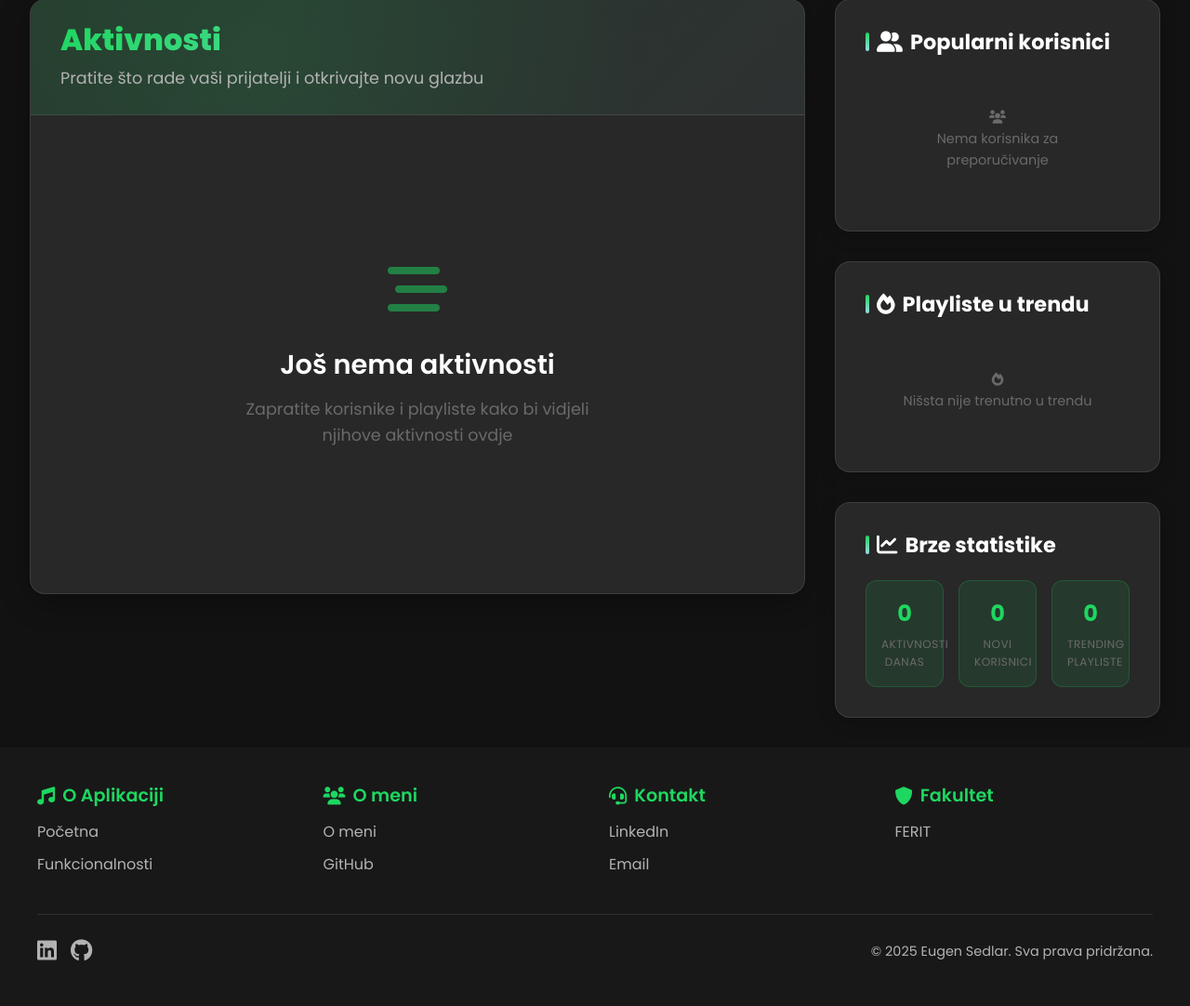
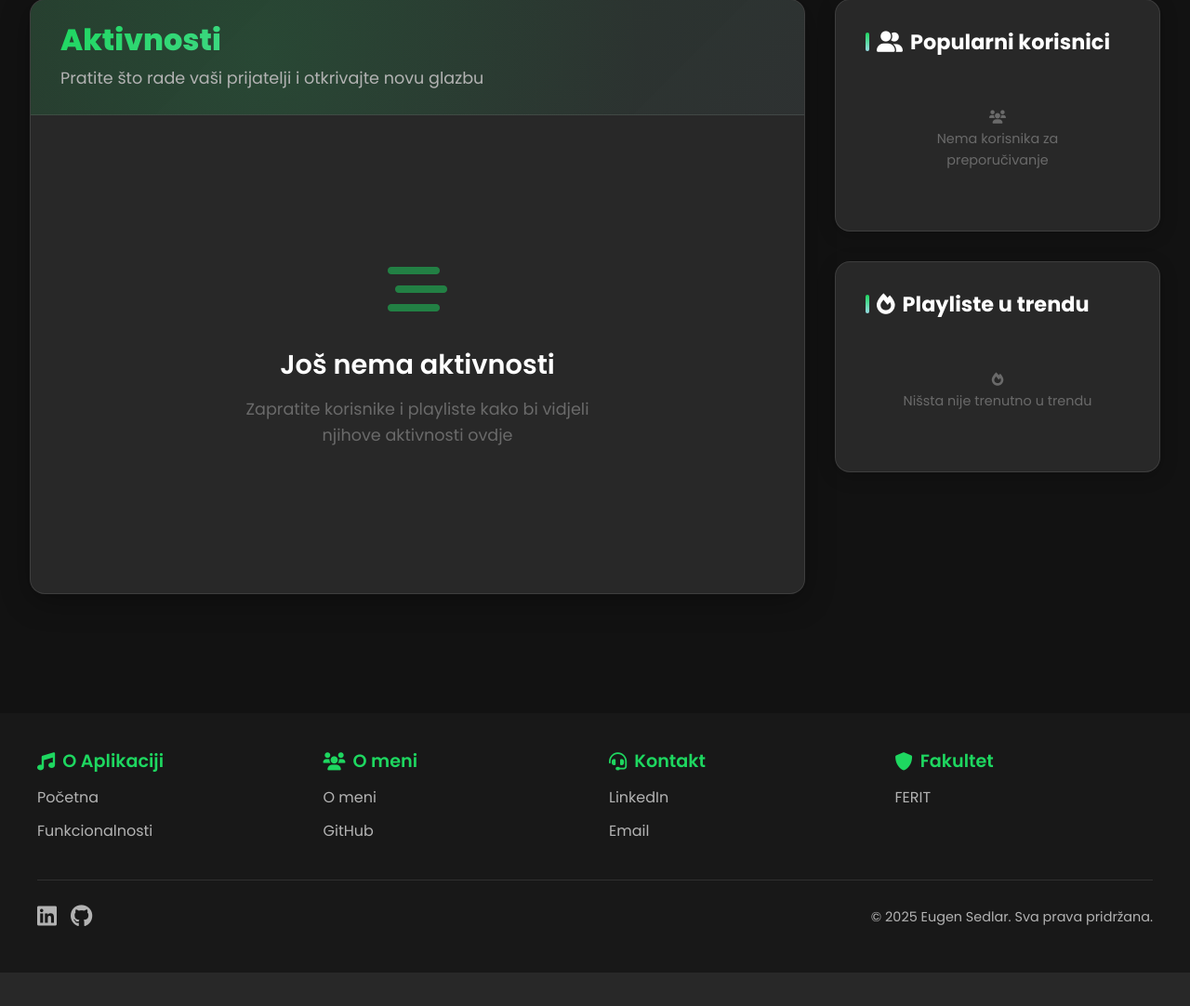
Before and after one commit to egi03/zavrsni, a Django app: template social/templates/social/feed.html in a window 1280 px wide. Shown: the part 113-1195 px from the top of the page at 93% size. After the commit the page ends 1159 px from the top, so only its background shows below. Run offline with Django 3.2, Linux system fonts and the light colour scheme; the template is opened without the code that fills it, so the values that code supplies are empty.

Commit message:
Remove quick stats section

```diff
--- a/social/templates/social/feed.html
+++ b/social/templates/social/feed.html
@@ -157,28 +157,6 @@
                 </div>
             {% endfor %}
         </div>
-
-        <!-- Quick Stats -->
-        <div class="sidebar-card">
-            <h3>
-                <i class="fas fa-chart-line"></i>
-                Brze statistike
-            </h3>
-            <div class="quick-stats">
-                <div class="stat-item">
-                    <div class="stat-number">{{ activities|length }}</div>
-                    <div class="stat-label">Aktivnosti danas</div>
-                </div>
-                <div class="stat-item">
-                    <div class="stat-number">{{ suggested_users|length }}</div>
-                    <div class="stat-label">Novi korisnici</div>
-                </div>
-                <div class="stat-item">
-                    <div class="stat-number">{{ trending_playlists|length }}</div>
-                    <div class="stat-label">Trending playliste</div>
-                </div>
-            </div>
-        </div>
     </div>
 </div>
 
@@ -197,6 +175,7 @@ function followUser(username, button) {
     })
     .then(response => response.json())
     .then(data => {
+        if (data.following !== undefined) {
             if (data.following) {
                 button.textContent = 'Pratite';
                 button.classList.add('following');
@@ -204,12 +183,31 @@ function followUser(username, button) {
                 button.textContent = 'Prati';
                 button.classList.remove('following');
             }
+
+            if (data.message) {
+                if (typeof globalMessages !== 'undefined') {
+                    globalMessages.success(data.message);
+                } else if (typeof showGlobalMessage !== 'undefined') {
+                    showGlobalMessage(data.message, 'success');
+                }
+            }
+
             button.disabled = false;
+        } else {
+            throw new Error(data.error || 'Unknown error occurred');
+        }
     })
     .catch(error => {
         console.error('Error:', error);
         button.textContent = originalText;
         button.disabled = false;
+
+        const errorMessage = error.message || 'Dogodila se greška prilikom praćenja korisnika';
+        if (typeof globalMessages !== 'undefined') {
+            globalMessages.error(errorMessage);
+        } else if (typeof showGlobalMessage !== 'undefined') {
+            showGlobalMessage(errorMessage, 'error');
+        }
     });
 }
 
```
Lines whose indentation alone changed are shown as unchanged.
